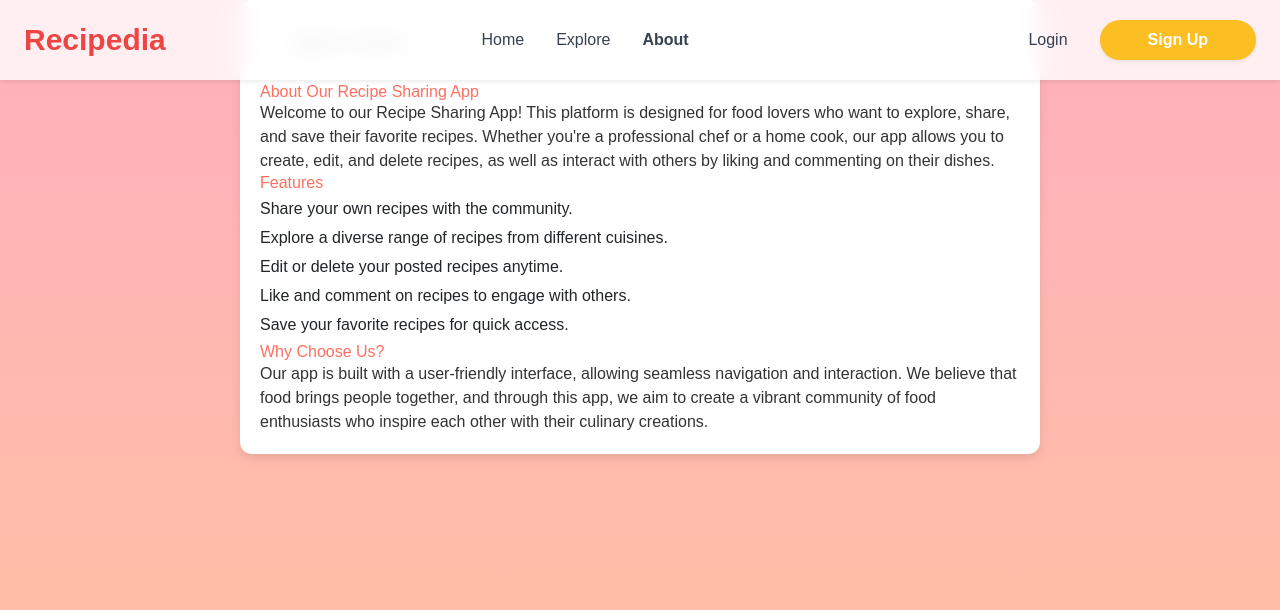
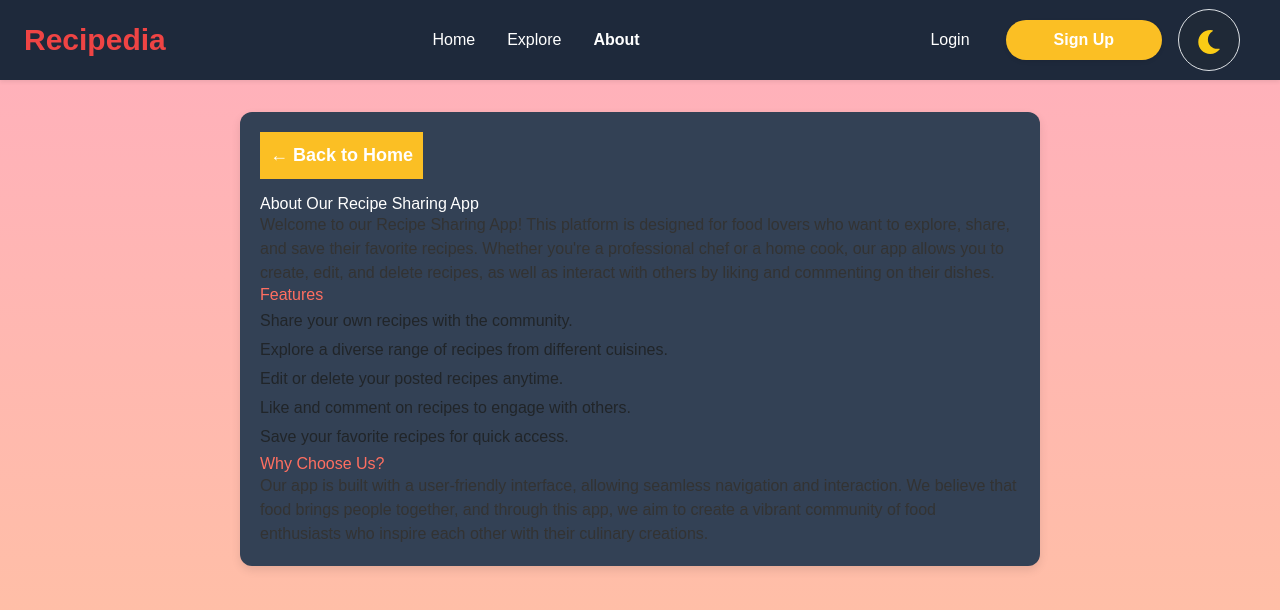
Before and after one commit to vyshnavi-12/RECIPEDIA, a React (Vite) app in the folder frontend/: page /about in a window 1280 px wide. Shown: the top 610 px of the page. Built offline with nearby package versions, Linux system fonts and the light colour scheme.

Commit message:
Added dark class to components

```diff
--- a/frontend/index.html
+++ b/frontend/index.html
@@ -1,5 +1,5 @@
 <!DOCTYPE html>
-<html lang="en" class="scroll-smooth">
+<html lang="en" class="scroll-smooth dark">
   <head>
     <meta charset="utf-8" />
     <link rel="icon" href="/favicon.ico" />
--- a/frontend/src/components/Header.jsx
+++ b/frontend/src/components/Header.jsx
@@ -1,9 +1,17 @@
 // src/components/Navbar.jsx
 
-import React, { useState, useEffect, useRef } from 'react';
-import PropTypes from 'prop-types';
-import { Link, NavLink, useNavigate, useLocation } from 'react-router-dom';
-import { FaBars, FaTimes, FaPlus, FaUserCircle, FaSignOutAlt } from 'react-icons/fa';
+import React, { useState, useEffect, useRef } from "react";
+import PropTypes from "prop-types";
+import { Link, NavLink, useNavigate, useLocation } from "react-router-dom";
+import {
+  FaBars,
+  FaTimes,
+  FaPlus,
+  FaUserCircle,
+  FaSignOutAlt,
+  FaMoon,
+} from "react-icons/fa";
+import { IoSunnySharp } from "react-icons/io5";
 
 const Navbar = ({ isAuthenticated, onLogout }) => {
   const [mobileMenuOpen, setMobileMenuOpen] = useState(false);
@@ -13,16 +21,16 @@ const Navbar = ({ isAuthenticated, onLogout }) => {
   const navigate = useNavigate();
   const location = useLocation();
 
-  const toggleMobileMenu = () => setMobileMenuOpen(prev => !prev);
+  const toggleMobileMenu = () => setMobileMenuOpen((prev) => !prev);
   const closeMobileMenu = () => setMobileMenuOpen(false);
-  const toggleProfileDropdown = () => setProfileDropdownOpen(prev => !prev);
+  const toggleProfileDropdown = () => setProfileDropdownOpen((prev) => !prev);
   const closeProfileDropdown = () => setProfileDropdownOpen(false);
 
   const handleLogout = () => {
     onLogout();
     closeProfileDropdown();
     closeMobileMenu();
-    navigate('/');
+    navigate("/");
   };
 
   useEffect(() => {
@@ -46,29 +54,37 @@ const Navbar = ({ isAuthenticated, onLogout }) => {
   ];
 
   const getNavLinkClass = ({ isActive }) =>
-    `text-gray-700 hover:text-amber-500 font-medium transition-colors duration-200 ${isActive ? 'text-amber-500 font-semibold' : ''}`;
+    `text-gray-700 dark:text-white hover:text-amber-500 hover:scale-105 font-medium transition-colors duration-200 text-center ${
+      isActive ? "text-amber-500 font-semibold" : ""
+    }`;
 
   const getMobileNavLinkClass = ({ isActive }) =>
-    `block px-3 py-2 rounded-md text-base font-medium transition-all duration-200 ${isActive ? 'bg-amber-100 text-amber-600 font-semibold' : 'text-gray-700 hover:text-white hover:bg-amber-400'}`;
+    `block px-3 py-2 rounded-md text-base font-medium transition-all duration-200 dark:text-white text-center hover:scale-105 ${
+      isActive
+        ? "bg-amber-100 text-amber-600 font-semibold dark:text-black"
+        : "text-gray-700 hover:text-white hover:bg-amber-400 "
+    }`;
 
   return (
     // The header itself is the positioning context for the mobile menu
-    <header className="fixed top-0 left-0 w-full bg-white/80 backdrop-blur-md shadow-sm z-50">
+    <header className="fixed top-0 left-0 w-full bg-white/80 dark:bg-slate-800  backdrop-blur-md shadow-sm z-50">
       <div className="max-w-7xl mx-auto px-4 sm:px-6 lg:px-8">
         <div className="flex items-center justify-between h-20">
-
           <div className="flex-shrink-0">
-            <Link to="/" className="text-3xl font-bold text-red-500 hover:text-red-600 transition-colors duration-300">
+            <Link
+              to="/"
+              className="text-3xl font-bold text-red-500 hover:text-red-600   transition-colors duration-300"
+            >
               Recipedia
             </Link>
           </div>
 
-          <nav className="hidden md:flex items-center space-x-8">
+          <nav className="hidden md:flex items-center space-x-8 ">
             {navLinks.map((link) => (
               <NavLink
                 key={link.title}
                 to={link.path}
-                end={link.path === '/'}
+                end={link.path === "/"}
                 className={getNavLinkClass}
               >
                 {link.title}
@@ -79,7 +95,10 @@ const Navbar = ({ isAuthenticated, onLogout }) => {
           <div className="hidden md:flex items-center space-x-4">
             {isAuthenticated ? (
               <>
-                <Link to="/add-recipe" className="flex items-center bg-red-500 text-white px-4 py-2 rounded-full font-semibold hover:bg-red-600 transition-all duration-300 shadow-sm hover:shadow-md transform hover:-translate-y-0.5">
+                <Link
+                  to="/add-recipe"
+                  className="flex items-center bg-red-500 text-white px-4 py-2 rounded-full font-semibold hover:bg-red-600 transition-all duration-300 shadow-sm hover:shadow-md transform hover:-translate-y-0.5"
+                >
                   <FaPlus className="mr-2" />
                   Add Recipe
                 </Link>
@@ -94,39 +113,69 @@ const Navbar = ({ isAuthenticated, onLogout }) => {
                     <FaUserCircle size={32} />
                   </button>
                   <div
-                    className={`absolute right-0 mt-2 w-48 bg-white rounded-md shadow-xl z-20 py-1 origin-top-right transition-all duration-200 ease-out ${profileDropdownOpen ? 'opacity-100 scale-100' : 'opacity-0 scale-95 pointer-events-none'}`}
+                    className={`absolute right-0 mt-2 w-48 bg-white rounded-md shadow-xl z-20 py-1 origin-top-right transition-all duration-200 ease-out ${
+                      profileDropdownOpen
+                        ? "opacity-100 scale-100"
+                        : "opacity-0 scale-95 pointer-events-none"
+                    }`}
                     role="menu"
                     aria-orientation="vertical"
                   >
-                    <Link to="/profile" className="block px-4 py-2 text-sm text-gray-700 hover:bg-amber-100 transition-colors" onClick={closeProfileDropdown} role="menuitem">Profile</Link>
-                    <button onClick={handleLogout} className="w-full text-left flex items-center px-4 py-2 text-sm text-red-500 hover:bg-amber-100 transition-colors" role="menuitem">
+                    <Link
+                      to="/profile"
+                      className="block px-4 py-2 text-sm text-gray-700 hover:bg-amber-100 transition-colors"
+                      onClick={closeProfileDropdown}
+                      role="menuitem"
+                    >
+                      Profile
+                    </Link>
+                    <button
+                      onClick={handleLogout}
+                      className="w-full text-left flex items-center px-4 py-2 text-sm text-red-500 hover:bg-amber-100 transition-colors"
+                      role="menuitem"
+                    >
                       <FaSignOutAlt className="mr-2" /> Logout
                     </button>
                   </div>
                 </div>
               </>
             ) : (
-              <div className="flex items-center space-x-2">
-                <Link to="/login" className="px-4 py-2 text-gray-700 hover:text-amber-500 font-medium transition-colors rounded-md">
+              <div className="flex  items-center space-x-3 justify-center">
+                <Link
+                  to="/login"
+                  className="px-4 py-2  hover:underline text-gray-700 hover:text-amber-500 font-medium transition-colors rounded-md dark:text-white"
+                >
                   Login
                 </Link>
-                <Link to="/register" className="bg-amber-400 text-white px-5 py-2 rounded-full font-semibold hover:bg-amber-500 transition-all duration-300 shadow-sm hover:shadow-md transform hover:-translate-y-0.5">
+                <Link
+                  to="/register"
+                  className="bg-amber-400 text-white px-5 py-2  rounded-full font-semibold hover:bg-amber-500 transition-all duration-300 shadow-sm hover:shadow-md transform hover:-translate-y-0.5 whitespace-nowrap "
+                >
                   Sign Up
                 </Link>
+                <div  className="   bg-gray-800 text-white rounded-full hover:bg-gray-700 transition border border-amber-500 mx-3">
+
+                <button className='text-white '><FaMoon className="text-yellow-400 text-2xl mb-1.5 mx-2"/></button>
+                </div>
               </div>
             )}
           </div>
 
           {/* Mobile Menu Toggle - This is now guaranteed to be visible */}
+          {/* Added Dark Mode  */}
           <div className="md:hidden">
             <button
               onClick={toggleMobileMenu}
-              className="inline-flex items-center justify-center p-2 rounded-md text-gray-700 hover:text-amber-500 hover:bg-gray-100 focus:outline-none focus:ring-2 focus:ring-inset focus:ring-amber-500"
+              className="inline-flex items-center justify-center p-2 rounded-md text-gray-700 dark:text-white dark:hover:bg-slate-600 hover:text-amber-500 hover:bg-gray-100 focus:outline-none focus:ring-2 focus:ring-inset focus:ring-amber-500"
               aria-controls="mobile-menu"
               aria-expanded={mobileMenuOpen}
             >
-              <span className="sr-only">Open main menu</span>
-              {mobileMenuOpen ? <FaTimes size={24} /> : <FaBars size={24} />}
+              <span className="sr-only dark:text-white">Open main menu</span>
+              {mobileMenuOpen ? (
+                <FaTimes size={24} className="" />
+              ) : (
+                <FaBars size={24} />
+              )}
             </button>
           </div>
         </div>
@@ -137,39 +186,55 @@ const Navbar = ({ isAuthenticated, onLogout }) => {
       <div
         id="mobile-menu"
         className={`md:hidden absolute top-20 left-0 w-full bg-white shadow-lg transition-transform duration-300 ease-in-out
-          ${mobileMenuOpen ? 'translate-y-0' : '-translate-y-[150%]'}`}
+          ${mobileMenuOpen ? "translate-y-0" : "-translate-y-[150%]"}`}
       >
-        <div className="px-2 pt-2 pb-3 space-y-1 sm:px-3">
+        <div className="px-2 pt-2 pb-3 space-y-1 sm:px-3 dark:bg-slate-700 dark:text-white">
           {navLinks.map((link) => (
             <NavLink
               key={link.title}
               to={link.path}
-              end={link.path === '/'}
+              end={link.path === "/"}
               className={getMobileNavLinkClass}
             >
               {link.title}
             </NavLink>
           ))}
         </div>
-        <div className="pt-4 pb-4 border-t border-gray-200 px-4">
+        <div className="pt-4 pb-4 border-t border-gray-200 px-4 dark:bg-slate-700">
           {isAuthenticated ? (
             <div className="space-y-3">
-                <Link to="/profile" className="flex items-center text-gray-800 font-medium hover:text-amber-500 transition-colors">
-                  <FaUserCircle className="mr-3 text-gray-600" size={24} /> My Profile
+              <Link
+                to="/profile"
+                className="flex items-center text-gray-800 font-medium hover:text-amber-500 transition-colors"
+              >
+                <FaUserCircle className="mr-3 text-gray-600" size={24} /> My
+                Profile
               </Link>
-                <Link to="/add-recipe" className="flex items-center justify-center w-full bg-red-500 text-white px-4 py-2.5 rounded-lg font-semibold hover:bg-red-600 transition-all duration-300 shadow-sm hover:shadow-md">
+              <Link
+                to="/add-recipe"
+                className="flex items-center justify-center w-full bg-red-500 text-white px-4 py-2.5 rounded-lg font-semibold hover:bg-red-600 transition-all duration-300 shadow-sm hover:shadow-md"
+              >
                 <FaPlus className="mr-2" /> Add New Recipe
               </Link>
-                 <button onClick={handleLogout} className="flex items-center w-full bg-gray-100 px-4 py-2.5 rounded-lg font-medium text-red-500 hover:bg-gray-200 transition-colors">
+              <button
+                onClick={handleLogout}
+                className="flex items-center w-full bg-gray-100 px-4 py-2.5 rounded-lg font-medium text-red-500 hover:bg-gray-200 transition-colors"
+              >
                 <FaSignOutAlt className="mr-2" /> Logout
               </button>
             </div>
           ) : (
-              <div className="space-y-3">
-                <Link to="/login" className="block w-full text-center bg-amber-400 text-white px-4 py-2.5 rounded-lg font-semibold hover:bg-amber-500 transition-all duration-300 shadow-sm hover:shadow-md">
+            <div className="space-y-3 ">
+              <Link
+                to="/login"
+                className="block w-full text-center bg-amber-400 text-white px-4 py-2.5 rounded-lg font-semibold hover:bg-amber-500 transition-all duration-300 shadow-sm hover:shadow-md"
+              >
                 Login
               </Link>
-                <Link to="/register" className="block w-full text-center bg-gray-100 text-gray-800 px-4 py-2.5 rounded-lg font-semibold hover:bg-gray-200 transition-colors">
+              <Link
+                to="/register"
+                className="block w-full text-center bg-gray-100 text-gray-800 px-4 py-2.5 rounded-lg font-semibold hover:bg-gray-200 transition-colors"
+              >
                 Sign Up
               </Link>
             </div>
--- a/frontend/src/pages/About.jsx
+++ b/frontend/src/pages/About.jsx
@@ -4,9 +4,9 @@ import './About.css';
 
 const About = () => {
   return (
-    <div className="about-container">
-      <Link to="/home" className="back-button">&larr; Back to Home</Link>
-      <h1>About Our Recipe Sharing App</h1>
+    <div className="about-container  mt-28 dark:bg-slate-700 ">
+      <Link to="/home" className="back-button  dark:text-white bg-amber-400 font-bold ">&larr; Back to Home </Link>
+      <h1 className=' dark:text-white'>About Our Recipe Sharing App</h1>
       <p>
         Welcome to our Recipe Sharing App! This platform is designed for food lovers who want to explore, share,
         and save their favorite recipes. Whether you're a professional chef or a home cook, our app allows you to
--- a/frontend/tailwind.config.js
+++ b/frontend/tailwind.config.js
@@ -1,8 +1,8 @@
 /** @type {import('tailwindcss').Config} */
 module.exports = {
+   darkMode: 'class',
   content: [
-   "./src/pages/ErrorPage.jsx",
-   "./src/pages/NotFound.jsx",
+    "./src/**/*.{js,jsx,ts,tsx}"
   ],
   theme: {
     extend: {},
```
Lines whose indentation alone changed are shown as unchanged.
